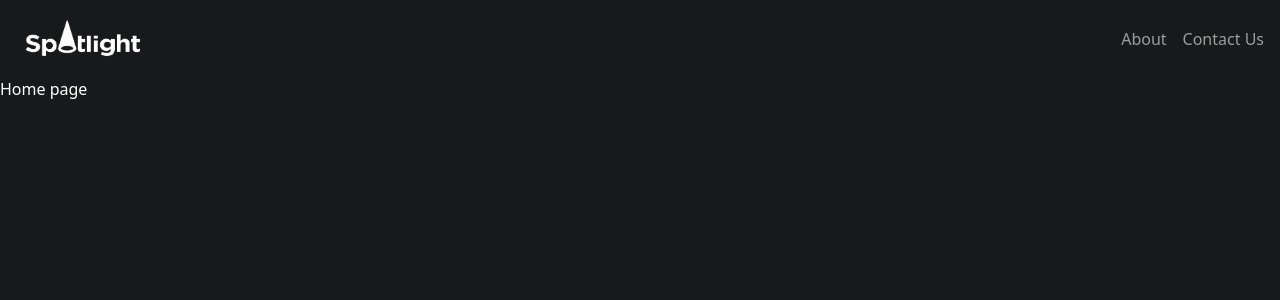
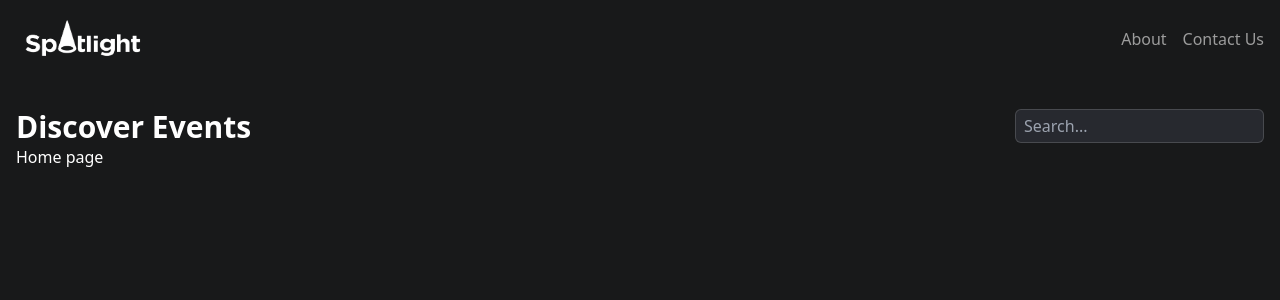
Before and after one commit to rirefat/Spotlight, a Next.js app: page / in a window 1280 px wide. Shown: the top 300 px of the page. Built offline with nearby package versions, Linux system fonts and the light colour scheme.

Commit message:
done header part

```diff
--- a/app/layout.js
+++ b/app/layout.js
@@ -1,6 +1,7 @@
 import localFont from "next/font/local";
 import "./globals.css";
 import Navbar from "@/components/navbar/Navbar";
+import Header from "@/components/header/Header";
 
 const geistSans = localFont({
   src: "./fonts/GeistVF.woff",
@@ -25,7 +26,12 @@ export default function RootLayout({ children }) {
         className={`${geistSans.variable} ${geistMono.variable} antialiased`}
       >
         <Navbar />
-        {children}
+        <main className="py-8">
+          <section className="container">
+            <Header />
+            {children}
+          </section>
+        </main>
       </body>
     </html>
   );
--- /dev/null
+++ b/components/header/Header.jsx
@@ -0,0 +1,18 @@
+const Header = () => {
+    return (
+        <div className="flex justify-between">
+            <h1 className="font-bold text-3xl">Discover Events</h1>
+
+            {/* Searchbar  */}
+            <div>
+                <input
+                    type="text"
+                    placeholder="Search..."
+                    className="bg-[#27292F] border border-[#CCCCCC]/20 py-1 px-2 rounded-md"
+                />
+            </div>
+        </div>
+    );
+};
+
+export default Header;
--- a/components/navbar/Navbar.jsx
+++ b/components/navbar/Navbar.jsx
@@ -9,7 +9,7 @@ const Navbar = () => {
                     <Link href="index.html">
                         <Image
                             src="/spotlight-logo.png"
-                            alt="Logo"
+                            alt="Logo of Spotlight"
                             className="h-[45px]"
                             width={135}
                             height={135}
```
Also changed, not shown: public/logo.svg (deleted).
